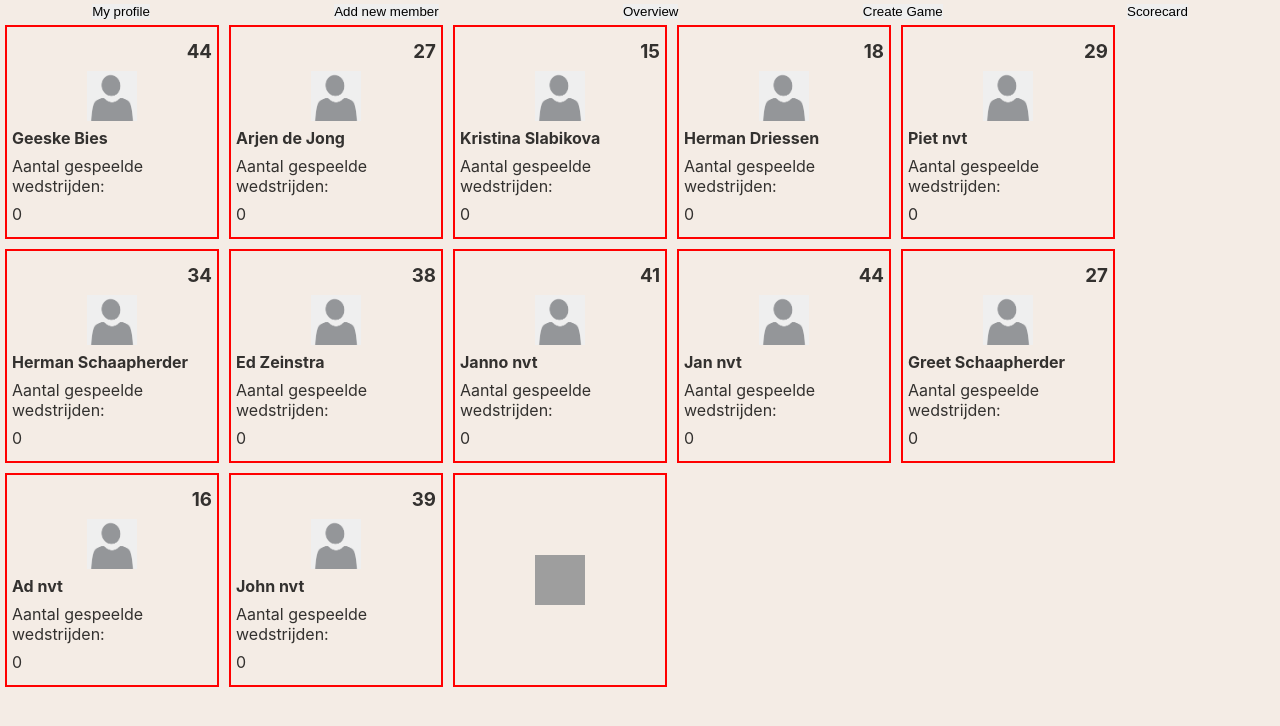
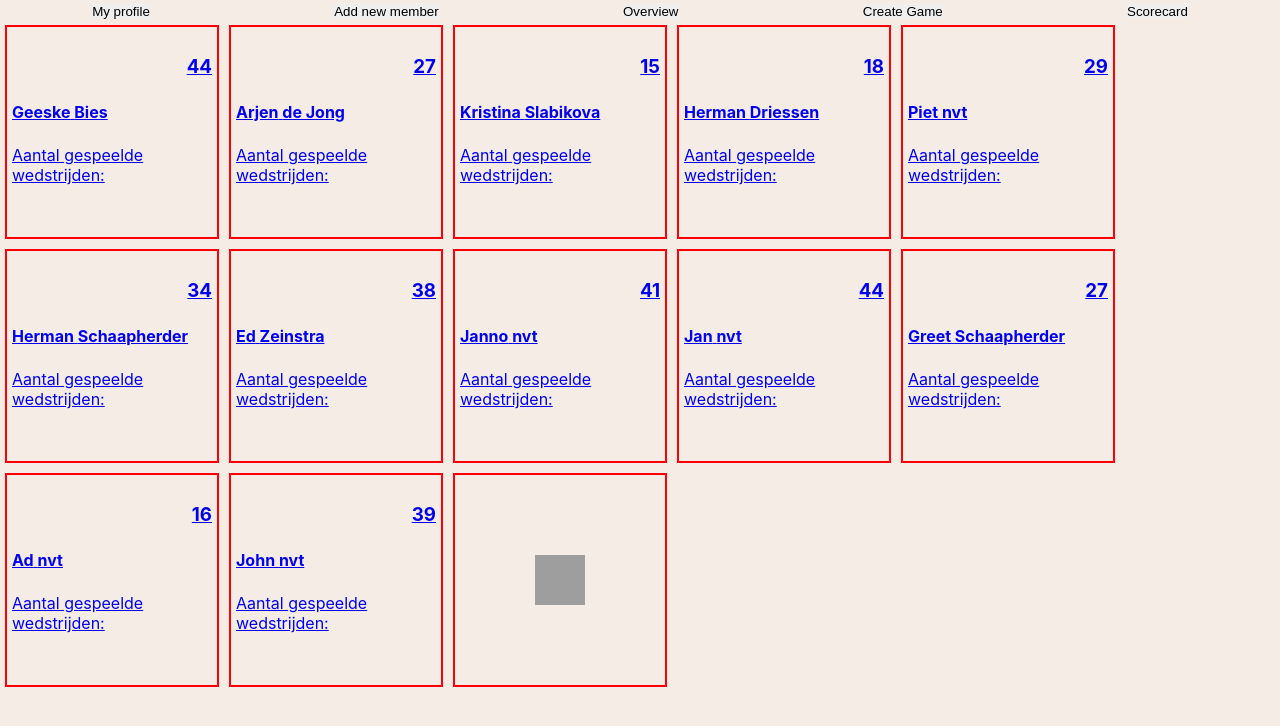
Before and after one commit to adjong87/fe-drieballen, a React (Create React App) app: page /overview in a window 1280 px wide. Shown: the top 726 px of the page. Built offline with nearby package versions, Linux system fonts and the light colour scheme; grey boxes are pictures that could not be loaded.

Commit message:
playercard component verder uitgewerkt mbv json bestand

```diff
--- a/src/pages/admin/overview/Overview.js
+++ b/src/pages/admin/overview/Overview.js
@@ -4,6 +4,7 @@ import axios from "axios";
 import './Overview.css'
 import plus from '../../../assets/plus.png'
 import noPicture from '../../../assets/nopicture.png'
+import PlayerCard from "./component/PlayerCard";
 
 function Overview() {
     // const [playersData, setPlayersData] = useState([{}]);
@@ -49,28 +50,15 @@ function Overview() {
 
 
     return (
+        <div className="player-profile-container">
+            <PlayerCard/>
+            <div className="player-profile-card" key="newPlayer">
+                <img src={plus} alt="addMember"/>
+            </div>
+        </div>
 
-        <>
-            <div className="player-profile-container">
-                {data ? data.map((player) => {
-                        return <div className="player-profile-card" key={player.username}>
+    )
 
-                            <span className="aimScore"><h3>{player.aimScore}</h3></span>
-                            <img src={noPicture} alt="no picture"/>
-                            <span><strong>{player.firstName} {player.lastName}</strong></span>
-                            <span>Aantal gespeelde wedstrijden:</span>
-                            <span> {player.playedGames.length}</span>
-                        </div>
-                    })
-                    :
-                    <div>en anders dit</div>}
-                    <div className="player-profile-card" key="newPlayer">
-                    <img src={plus} alt="addMember"/>
-                    </div>
-
-            </div>
-        </>
-    );
 }
 
 export default Overview;
--- /dev/null
+++ b/src/pages/admin/overview/component/PlayerCard.js
@@ -0,0 +1,72 @@
+import React, {useEffect, useState} from 'react';
+import axios from "axios";
+import { Link } from "react-router-dom";
+
+function PlayerCard() {
+    const [allMembers, setAllMembers] = useState({});
+    const [error, toggleError] = useState(false)
+
+    // useEffect(() => {
+    //     async function fetchData() {
+    //         toggleError(false)
+    //         try {
+    //             const result = await axios.get(`http://localhost:8082/members`);
+    //             setAllMembers(result.data);
+    //         } catch (e) {
+    //             console.error(e);
+    //             toggleError(true)
+    //         }
+    //     }
+    //     fetchData()
+    // }, [pokemon]);
+    //
+
+    const getMembers = () => {
+        fetch('data.json'
+            , {
+                headers: {
+                    'Content-Type': 'application/json',
+                    'Accept': 'application/json'
+                }
+            }
+        )
+            .then(function (response) {
+                console.log(response)
+                return response.json();
+            })
+            .then(function (myJson) {
+                console.log(myJson);
+                setAllMembers(myJson)
+            });
+    }
+
+    useEffect(() => {
+        getMembers()
+    }, [])
+
+    return (
+        <>
+            {error &&
+                <span>
+                    Er ging wat mis!
+                    </span>}
+
+            {Object.keys(allMembers).length > 0 && allMembers.map((member) => {
+                return <Link
+                    to={`/profile?=${member.username}`}>
+                    < div className="player-profile-card" key={member.username}>
+                        <span className="aimScore"><h3>{member.aimScore}</h3></span>
+                        <span><strong>{member.firstName} {member.lastName}</strong></span>
+                        <span>Aantal gespeelde wedstrijden:</span>
+                        <span> {member.playedGames}</span>
+                    </div>
+                </Link>
+            })
+            }
+        </>
+
+    );
+}
+
+
+export default PlayerCard;
--- a/src/pages/profile/Profile.js
+++ b/src/pages/profile/Profile.js
@@ -2,15 +2,18 @@ import React from 'react';
 import {useEffect, useState} from "react";
 import axios from "axios";
 import './Profile.css';
+import {useParams} from "react-router-dom";
 
 
 function Profile() {
     const [data, setData] = useState([]);
     const [playedGames, setPlayedGames] = useState([])
 
-    async function fetchData() {
+    const {username} = useParams();
+
+    async function getUserProfile() {
         try {
-            const result = await axios.get(`http://localhost:8082/members/profile?username=HermanD`)
+            const result = await axios.get(`http://localhost:8082/members/profile?username=${username}`)
             setData(result.data);
             setPlayedGames(result.data.playedGames)
             console.log(data)
@@ -21,7 +24,7 @@ function Profile() {
     }
 
     useEffect(() => {
-        fetchData()
+        getUserProfile()
     }, []);
 
     return (
```
